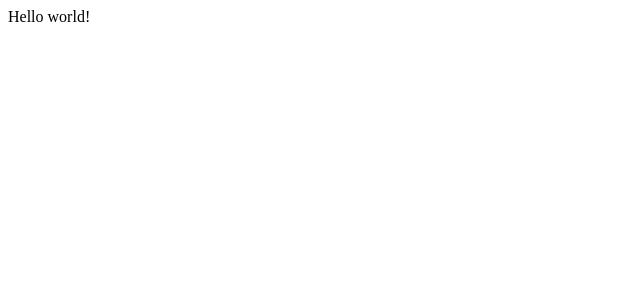
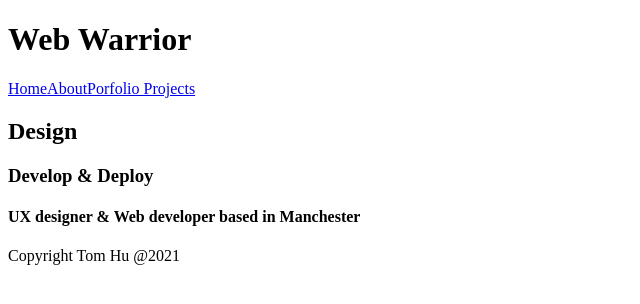
Before and after one commit to vgg1kkh/my-gastby-app, a Gatsby site: page / in a window 1280 px wide. Shown: the whole page, without its empty margins (0-640 px from the left). Built offline with nearby package versions, Linux system fonts and the light colour scheme; Gatsby itself is replaced by a stand-in of ours.

Commit message:
first commit

```diff
--- /dev/null
+++ b/src/components/Navbar.js
@@ -0,0 +1,15 @@
+import React from 'react'
+import { Link } from 'gatsby'
+
+export default function Navbar() {
+    return (
+        <div>
+            <h1>Web Warrior</h1>
+            <div className="links">
+                <Link to='/'>Home</Link>
+                <Link to='/about'>About</Link>
+                <Link to='/project'>Porfolio Projects</Link>
+            </div>
+        </div>
+    )
+}
--- /dev/null
+++ b/src/components/layout.js
@@ -0,0 +1,16 @@
+import React from 'react'
+import Navbar from './Navbar'
+
+export default function Layout({children}) {
+    return (
+    <div className="layout">
+        <Navbar />
+        <div className="content">{children}
+        </div>
+        <footer>
+            <p>Copyright Tom Hu @2021</p>
+        </footer>
+
+    </div>
+    )
+}
--- a/src/pages/index.js
+++ b/src/pages/index.js
@@ -1,5 +1,19 @@
 import React from "react"
+import Layout from "../components/layout"
+
 
 export default function Home() {
-  return <div>Hello world!</div>
+  return (
+    <>
+      < Layout>
+      <section>
+        <div>
+          <h2>Design</h2>
+          <h3>Develop & Deploy</h3>
+          <h4>UX designer & Web developer based in Manchester</h4>
+        </div>
+      </section>
+      </Layout>
+    </>
+  )
 }
```
Also changed, not shown: src/pages/404.js (added, +9 -0 lines), src/pages/about.js (added, +12 -0 lines), src/pages/projects/index.js (added, +10 -0 lines).
